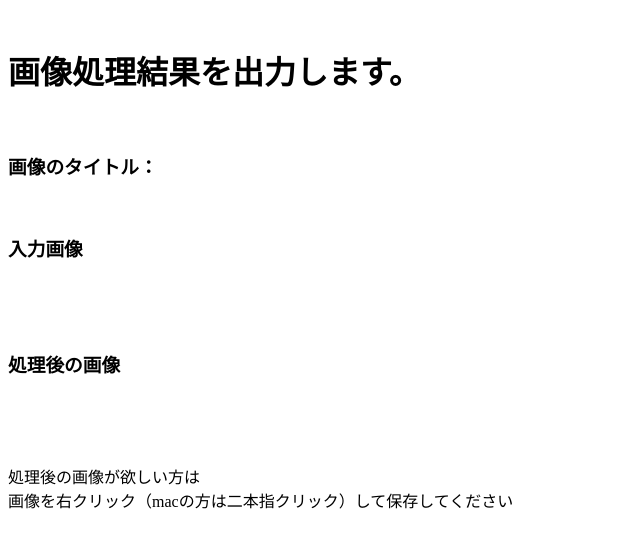
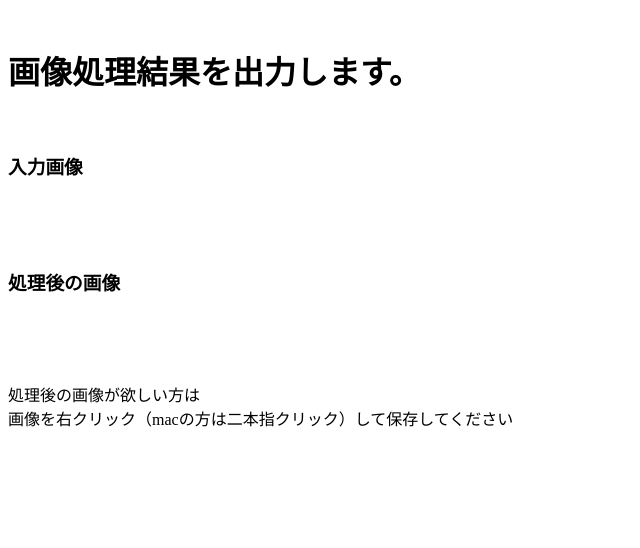
Before and after one commit to pa-up/fruits-classify3, a Django app: template auto_ks_app/templates/auto_ks_app/transform.html in a window 1280 px wide. Shown: the top 548 px of the page, without its empty margins (0-640 px from the left). Run offline with Django 3.2, Linux system fonts and the light colour scheme; the template is opened without the code that fills it, so the values that code supplies are empty.

Commit message:
first commit

```diff
--- a/auto_ks_app/templates/auto_ks_app/ks_transform.html
+++ b/auto_ks_app/templates/auto_ks_app/ks_transform.html
@@ -1,5 +1,5 @@
 <!doctype html>
-{% load static %}
+<!-- {% load static %} -->
 <html lang="ja">
 
 <head>
--- a/auto_ks_app/templates/auto_ks_app/transform.html
+++ b/auto_ks_app/templates/auto_ks_app/transform.html
@@ -12,10 +12,6 @@
     <br>
 
     <div>
-        <h3>画像のタイトル：</h3>
-        {{title}}
-        <p><br></p>
-
         <h3>
             入力画像
         </h3>
--- a/auto_ks_app/views.py
+++ b/auto_ks_app/views.py
@@ -82,6 +82,8 @@ def img_up(request):
                 cv_img, mask_df, mask_number
             )
 
+            print(cv_calc_img[0].shape)
+
 
             # -----------------------------------------------------------
             # S3へのアップロード
```
